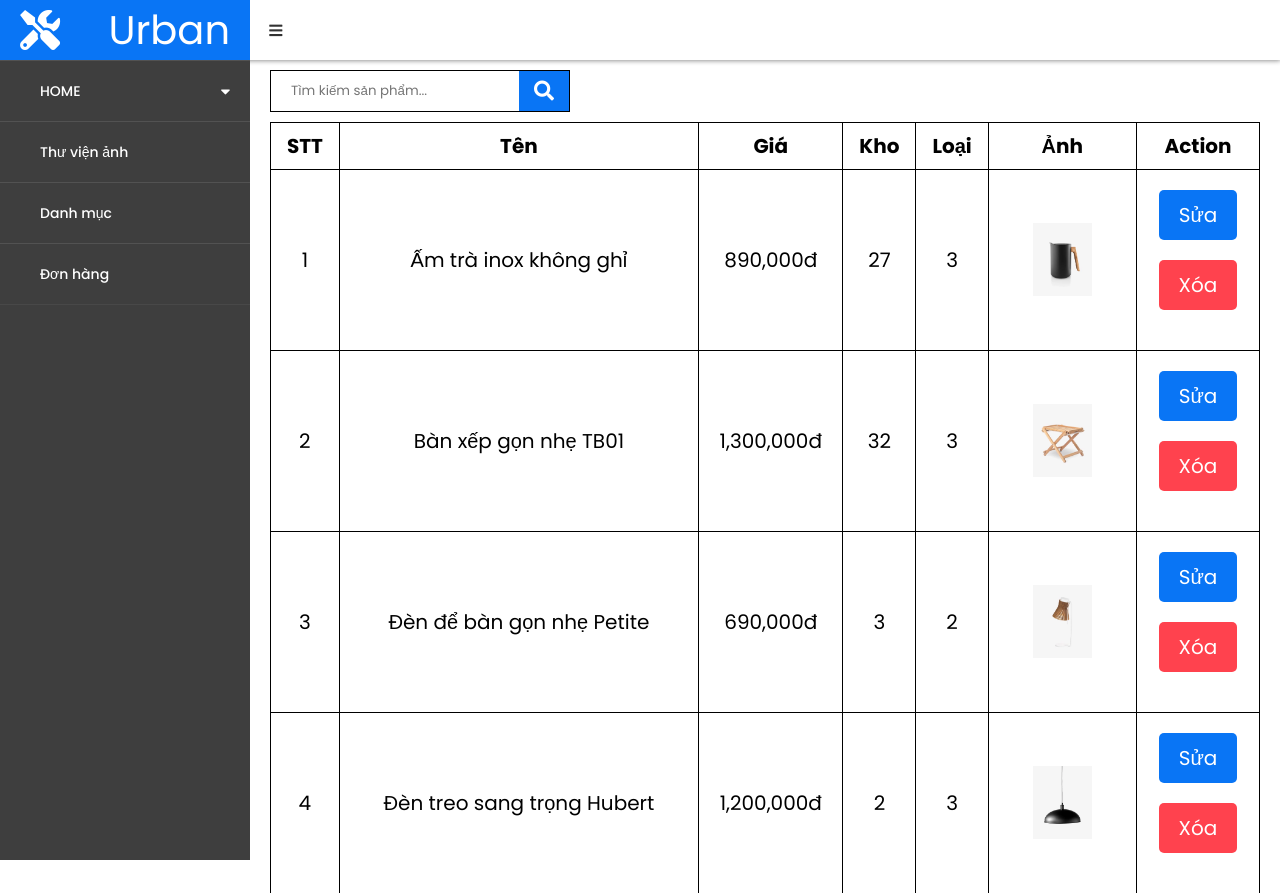
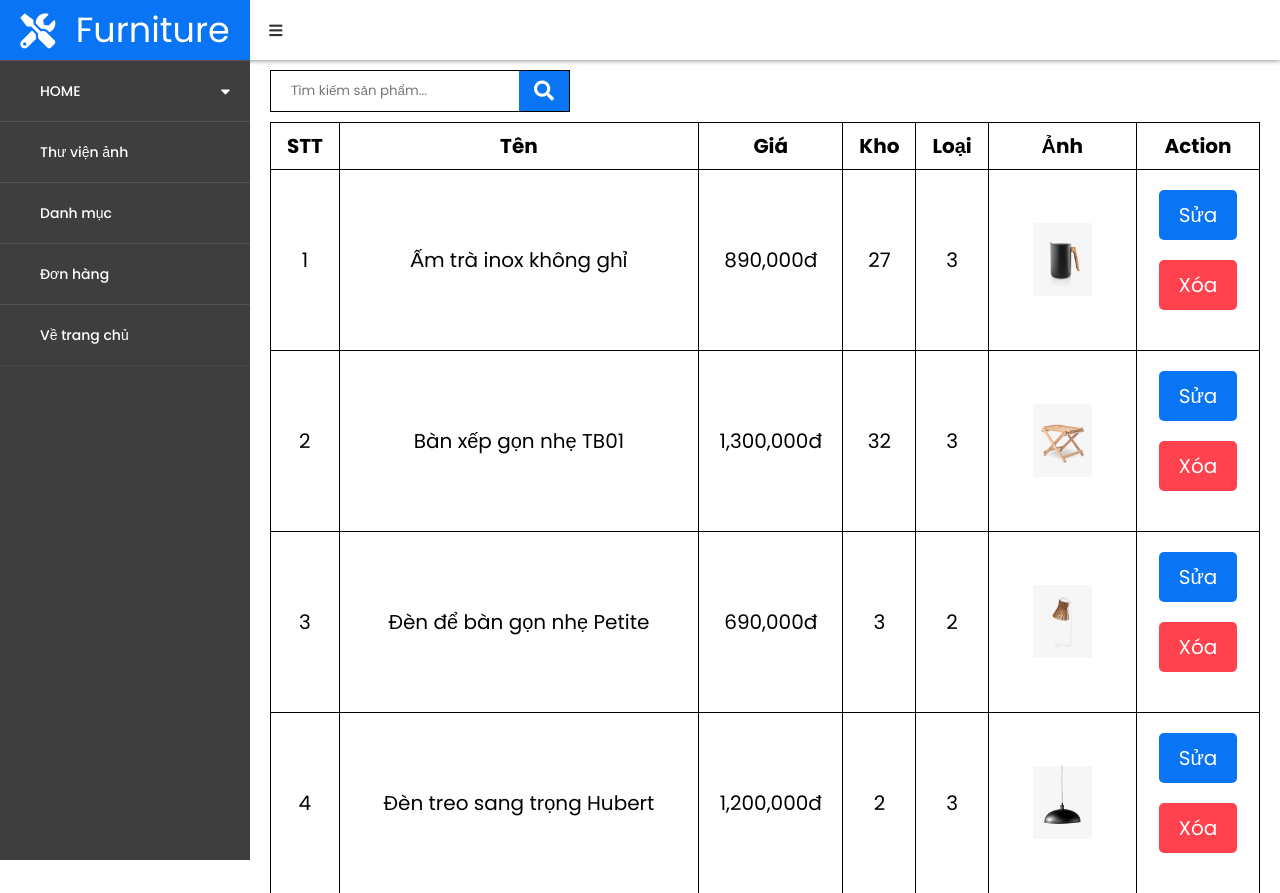
Before and after one commit to snmtriet/Furniture-Website, a PHP site: page /Admin/admin_product.php in a window 1280 px wide. Shown: the top 893 px of the page. Run offline with PHP 8.4, Linux system fonts and the light colour scheme; a user stored in the database is signed in; data comes from the database, SQL or seed files in the repository.

Commit message:
change logo, add img product, button back index

```diff
--- a/Admin/content_category.php
+++ b/Admin/content_category.php
@@ -2,6 +2,7 @@
 require_once '../Database/db.php';
 $sql = "SELECT * FROM `loai_noi_that`";
 $rs = mysqli_query($conn,$sql);
+$countCate = 0;
 ?>
 <div class="content_libImg">
 <table width="70%">
@@ -11,9 +12,9 @@ $rs = mysqli_query($conn,$sql);
             <th width="200">Mô tả</th>
             <th width="10">Action</th>
         </tr>
-        <?php foreach($rs as $rows) {?>
+        <?php foreach($rs as $rows) {$countCate++?>
         <tr>
-            <td><?=$rows['ma_loai']?></td>
+            <td><?=$countCate?></td>
             <td><?=$rows['ten_loai']?></td>
             <td><?=$rows['mo_ta']?></td>
             <td>
--- a/assets/body__admin/header_admin.php
+++ b/assets/body__admin/header_admin.php
@@ -17,7 +17,7 @@ if( empty($_SESSION["admin"])){
 <header>
     <div class="header__logo">
         <i class="fas fa-tools"></i>
-        <span>Urban</span>
+        <span>Furniture</span>
     </div>
     <div class="header__slogan">
         <div class="bars btn">
@@ -40,6 +40,7 @@ if( empty($_SESSION["admin"])){
     <li><a href="admin_libimg.php">Thư viện ảnh</a></li>
     <li><a href="admin_category.php">Danh mục</a></li>
     <li><a href="admin_order.php">Đơn hàng</a></li>
+    <li><a href="../index.php">Về trang chủ</a></li>
 </ul>
 </nav>
 </div>
--- a/assets/body__model/header.php
+++ b/assets/body__model/header.php
@@ -64,7 +64,7 @@
                 </div>
                 <div class="header__mid-left">
                     <div class="header__mid-left-name">
-                        <a class="header__mid-left-link" href="index.php">Urban Home</a>
+                        <a class="header__mid-left-link" href="index.php">Furniture</a>
                     </div>
                     <div class="header__mid-left-search">
                         <div class="header__mid-left-iconinput">
--- a/assets/css/admin.css
+++ b/assets/css/admin.css
@@ -18,14 +18,14 @@ header {
 header .header__logo {
     float: left;
     min-width: 250px;
-    font-size: 4rem;
+    font-size: 3.5rem;
     color: #fff;
     background-color: var(--main-color);
     height: 100%;
     display: flex;
     align-items: center;
-    justify-content: space-between;
-    padding: 0 2rem;
+    justify-content: space-around;
+    padding: 0 1rem;
 }
 
 header .header__slogan {
--- a/checkout.php
+++ b/checkout.php
@@ -353,9 +353,9 @@ if( empty($_SESSION["cart"])){
             </div>
             <div class="infor-contact">
                 <p>Địa chỉ chúng tôi</p>
-                <strong>Tầng 4, tòa nhà Flemington, số 182, đường Lê Đại Hành, phường 15, quận 11, Tp. Hồ Chí Minh.</strong>
+                <strong>Trường Đại Học Kỹ Thuật - Công Nghệ Cần Thơ</strong>
                 <p>Email chúng tôi</p>
-                <strong>hi@haravan.com</strong>
+                <strong>hi@gmail.com</strong>
                 <p>Điện thoại</p>
                 <strong>1900.636.099</strong>
                 <p>Thời gian làm việc</p>
```
Also changed, not shown: assets/img/banarabica-2.jpg (added), assets/img/banarabica.jpg (added), assets/img/kedayhobu.jpg (added).
